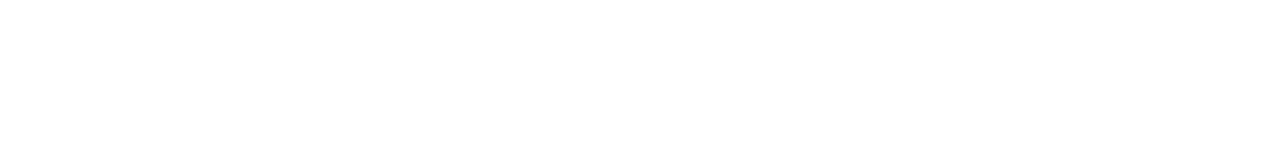
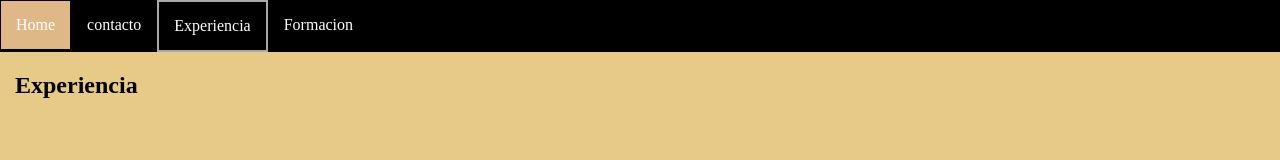
Before and after one commit to Ricardoj2811/ricardoj2811.github.io, a plain HTML site: page pages/experiencia.html in a window 1280 px wide. Drawn offline with Linux system fonts and the light colour scheme.

Commit message:
Add pages

```diff
--- a/pages/experiencia.html
+++ b/pages/experiencia.html
@@ -4,9 +4,28 @@
     <meta charset="UTF-8">
     <meta http-equiv="X-UA-Compatible" content="IE=edge">
     <meta name="viewport" content="width=device-width, initial-scale=1.0">
-    <title>Document</title>
+    <title>Mi pagina personal</title>
+    <link rel="stylesheet" href="../styles/styles.css">
 </head>
 <body>
-
+    <header>
+        <ul class="menu">
+            <li>
+                <a href="../index.html">Home</a>
+            </li>
+            <li>
+                <a href="./contacto.html">contacto</a>
+            </li>
+            <li>
+                <a class="active" href="./experiencia.html">Experiencia</a>
+            </li>
+            <li>
+                <a href="./formacion.html">Formacion</a>
+            </li>
+        </ul>
+    </header>
+    <section class="contenidos">
+        <h1>Experiencia</h1>
+    </section>
 </body>
 </html>
--- a/styles/styles.css
+++ b/styles/styles.css
@@ -1,3 +1,41 @@
+
+
 body{
-    background-color: aqua;
+    background-color: rgb(231, 201, 136);
+    padding: 0;
+    margin: 0;
 }
+
+
+.menu{
+    list-style: none;
+    margin: 0;
+    padding: 0;
+    background-color: black;
+    overflow: hidden;
+}
+
+.menu li{
+    float: left;
+}
+
+li a{
+    border: 1px solid black;
+    padding:15px;
+    color: white;
+    display: block;
+    text-decoration: none;
+    text-align: center;
+}
+
+a:hover{
+    background-color:burlywood;
+}
+
+.contenidos{
+    padding-left: 15px;
+}
+
+.active{
+    border: 2px solid darkgrey;
+}
```
Also changed, not shown: index.html (+5 -2 lines), pages/contacto.html (+21 -2 lines), pages/formacion.html (+21 -2 lines).
